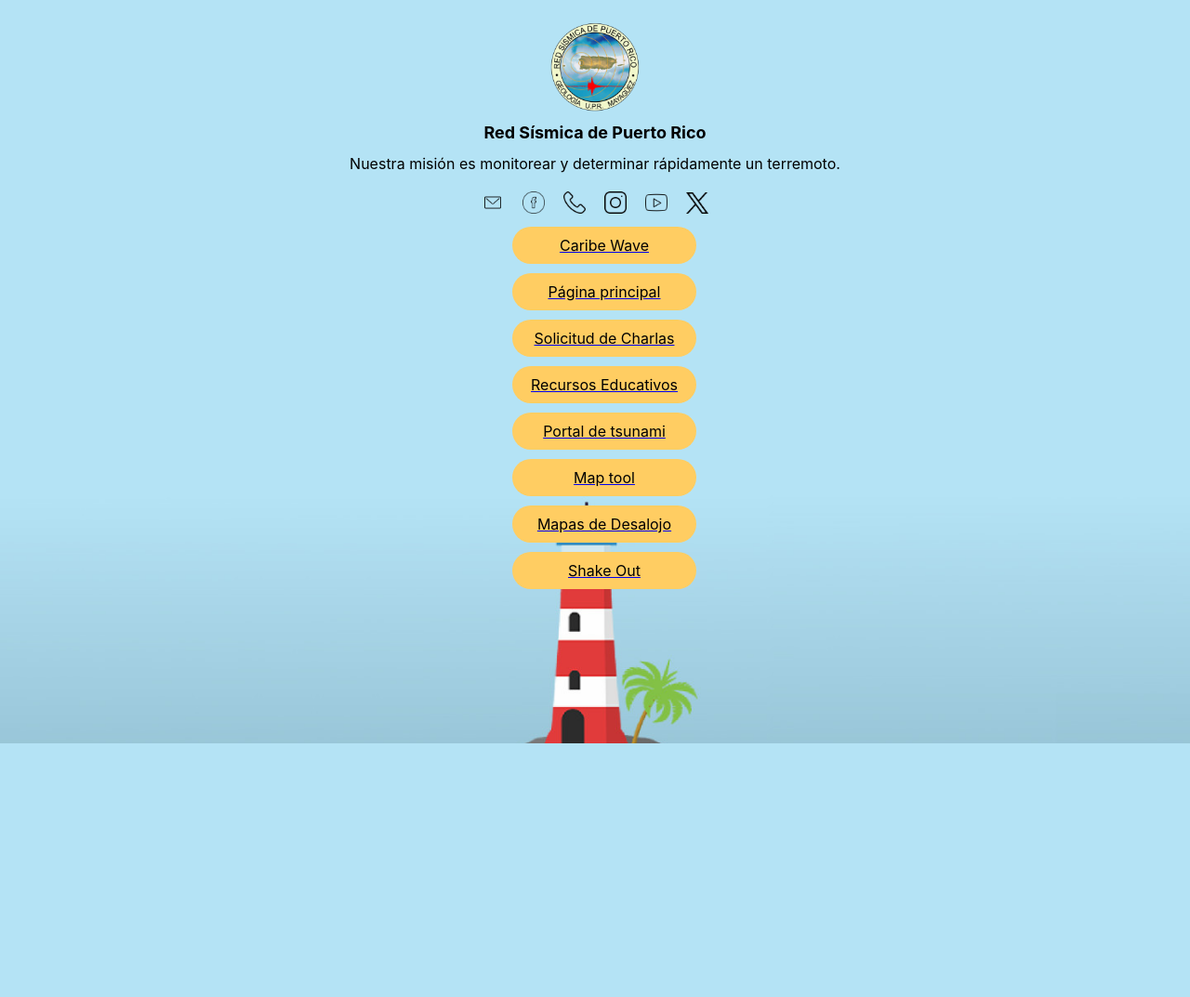
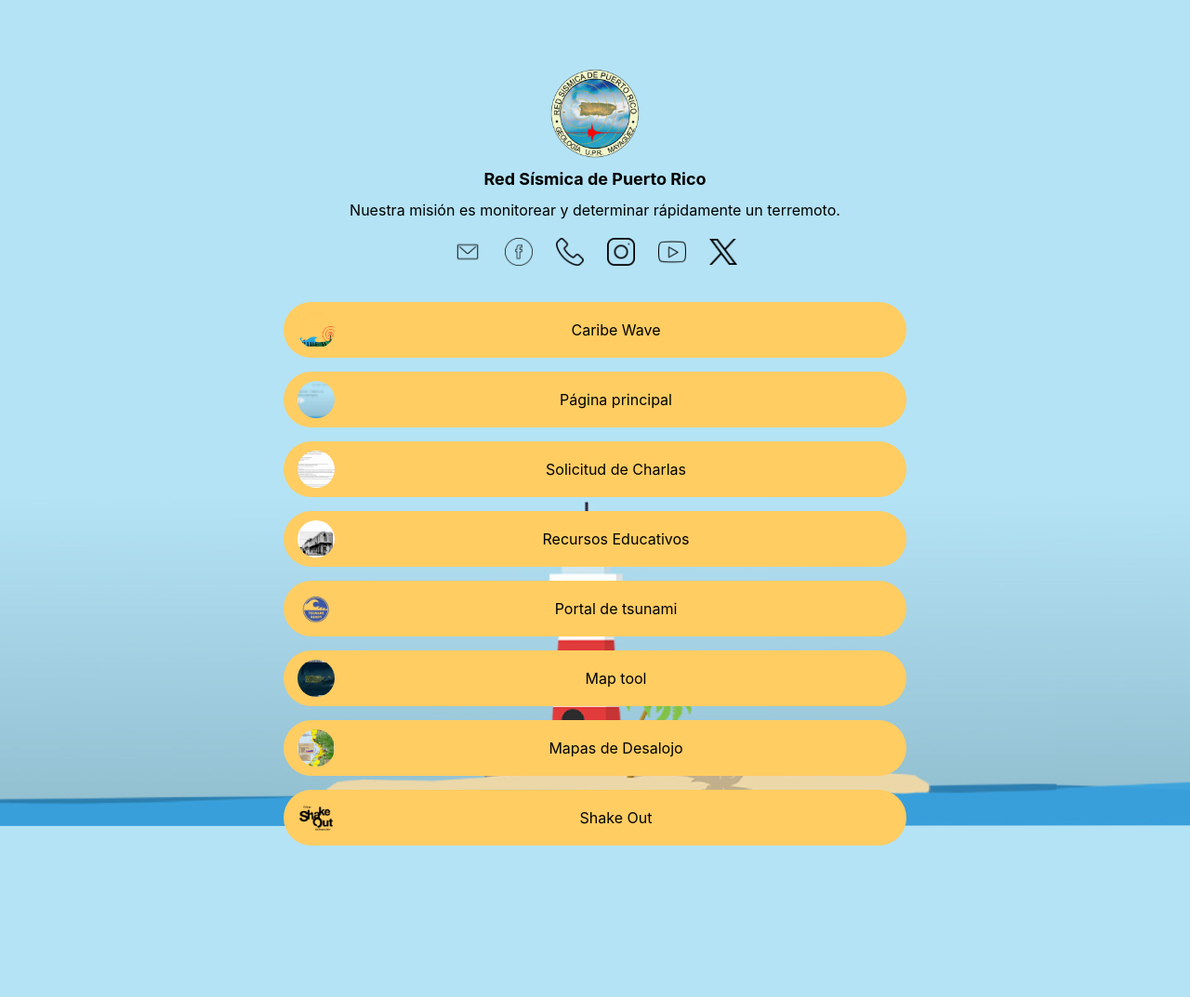
Before and after one commit to marcoyuuu/Biolink-replica, a PHP site: page / in a window 1280 px wide. Shown: the whole page at 93% size. Before the commit the page ends 800 px from the top, so only its background shows below. Run offline with PHP 8.4, Linux system fonts and the light colour scheme.

Commit message:
home page

```diff
--- a/index.php
+++ b/index.php
@@ -21,6 +21,7 @@
             background-image: url('assets/faro_bg.jpg');
             background-size: cover;
             background-attachment: fixed;
+            background-position: center;
             color: #000000;
             margin: 24px 0px 48px;
             padding: 0px 0px 100px;
@@ -31,9 +32,10 @@
             flex-direction: column;
             align-items: center;
             justify-content: center;
-            width: 100%;
+            max-width: 52.5%;
             /* Adjust based on preference */
             margin: auto;
+            width: 100%;
         }
 
         .display-image {
@@ -43,45 +45,46 @@
             display: block;
         }
 
+        .buttons-container {
+            display: flex;
+            flex-direction: column;
+            align-items: center;
+            width: 100%;
+        }
+
         .page-item-each {
+            background-color: #ffcd62;
+            border-radius: 50px;
+            width: 650px;
+            padding: 10px;
+            margin-bottom: 15px;
+            text-decoration: none;
+            color: #000000;
             display: flex;
             justify-content: center;
             align-items: center;
-            background-color: #ffcd62;
-            /* Button fill color */
-            border-radius: 30px;
-            /* Adjust as needed for oval shape */
-            width: 100%;
-            /* Match the size of the div wrapper */
-            text-align: center;
-            font-family: 'Inter', sans-serif;
-            padding: 10px;
-            /* Adjust padding to fit content */
-            margin: 10px auto;
-            /* Center buttons and add space between them */
             transition: all 0.3s ease;
-            /* Smooth transition for hover effect */
         }
 
         .page-item-each:hover {
             transform: scale(1.05);
-            /* Button grows on hover */
         }
 
-        /* Assuming you're adding an <img> inside .page-item-each for the photo */
         .page-item-each img {
-            width: 30px;
-            /* Adjust based on your preference */
-            height: 30px;
+            order: -1;
+            margin-left: 5px;
+            width: 40px;
+            height: 40px;
             border-radius: 50%;
-            margin-right: 15px;
-            /* Adjust based on your preference */
+            object-fit: cover;
         }
 
         .item-title {
             text-align: center;
             color: #000000;
             font-family: 'Inter', sans-serif;
+            flex-grow: 1;
+            text-align: center;
         }
 
         h1 {
@@ -111,20 +114,25 @@
         .icon-container {
             display: flex;
             justify-content: center;
-            gap: 20px;
+            gap: 25px;
             width: 5%;
             /* Set the container width to 50% of its parent */
             margin: auto;
             /* Center the container */
+            margin-bottom: 35px;
         }
 
         .icon-container img {
-            width: 24px;
+            width: 30px;
             /* Adjust the width as needed */
-            height: 24px;
+            height: 30px;
             /* Adjust the height to maintain aspect ratio */
             object-fit: contain;
             /* Ensures the image fits nicely without distortion */
+        }
+
+        .display-image {
+            margin-top: 50px;
         }
     </style>
 </head>
@@ -145,15 +153,39 @@
         </div>
 
         <!-- Botones -->
-        <div>
-            <a href="https://www.tsunamizone.org/puertorico/" class="page-item-each"><span class="item-title">Caribe Wave</span> </a>
-            <a href="https://redsismica.uprm.edu/" class="page-item-each"><span class="item-title">Página principal</span></a>
-            <a href="https://redsismica.uprm.edu/spanish/educacion/solicitud_conferencia.php" class="page-item-each"><span class="item-title">Solicitud de Charlas</span></a>
-            <a href="https://redsismica.uprm.edu/spanish/educacion/recursos_educativos.php" class="page-item-each"><span class="item-title">Recursos Educativos</span></a>
-            <a href="https://redsismica.uprm.edu/spanish/tsunami/" class="page-item-each"><span class="item-title">Portal de tsunami</span></a>
-            <a href="https://prddst.uprm.edu/" class="page-item-each"><span class="item-title">Map tool</span></a>
-            <a href="https://redsismica.uprm.edu/spanish/tsunami/mapas_desalojo.php" class="page-item-each"><span class="item-title">Mapas de Desalojo</span></a>
-            <a href="https://www.shakeout.org/puertorico/" class="page-item-each"><span class="item-title">Shake Out</span></a>
+        <div class="buttons-container">
+            <a href="https://www.tsunamizone.org/puertorico/" class="page-item-each">
+                <img src="assets/cwave.png" alt="Icon">
+                <span class="item-title">Caribe Wave</span>
+            </a>
+            <a href="https://redsismica.uprm.edu/" class="page-item-each">
+                <img src="assets/princ.png" alt="Icon">
+                <span class="item-title">Página principal</span>
+            </a>
+            <a href="https://redsismica.uprm.edu/spanish/educacion/solicitud_conferencia.php" class="page-item-each">
+                <img src="assets/char.png" alt="Icon">
+                <span class="item-title">Solicitud de Charlas</span>
+            </a>
+            <a href="https://redsismica.uprm.edu/spanish/educacion/recursos_educativos.php" class="page-item-each">
+                <img src="assets/edu.png" alt="Icon">
+                <span class="item-title">Recursos Educativos</span>
+            </a>
+            <a href="https://redsismica.uprm.edu/spanish/tsunami/" class="page-item-each">
+                <img src="assets/tsu.png" alt="Icon">
+                <span class="item-title">Portal de tsunami</span>
+            </a>
+            <a href="https://prddst.uprm.edu/" class="page-item-each">
+                <img src="assets/maptool.png" alt="Icon">
+                <span class="item-title">Map tool</span>
+            </a>
+            <a href="https://redsismica.uprm.edu/spanish/tsunami/mapas_desalojo.php" class="page-item-each">
+                <img src="assets/map.png" alt="Icon">
+                <span class="item-title">Mapas de Desalojo</span>
+                </a>
+            <a href="https://www.shakeout.org/puertorico/" class="page-item-each">
+                <img src="assets/shake.png" alt="Icon">
+                <span class="item-title">Shake Out</span>
+            </a>
         </div>
     </div>
 </body>
```
Also changed, not shown: assets/char.png (renamed from assets/QYCudj1ZWPKxFPFFRtnCqtziHZKQbCtn.png), assets/cwave.png (renamed from assets/cXmW4Oky6Zbc2XlQBZFpM5IZQOjbFY6i.png), assets/edu.png (renamed from assets/Jwzt41lKiodwg1CkjnIouvdKjuk7eUxg.png), assets/map.png (renamed from assets/NG3w4NI0CufJ1vQPWJeHneCSgNlStv5a.png), assets/maptool.png (renamed from assets/3FYvER7XR6ZFvTkB3pzSFaJYKazlDWc7.png), assets/princ.png (renamed from assets/RaGFqSFYkBVBRF4asoqys51mFPLO6a8M.png), assets/shake.png (renamed from assets/NMMHT6FCVBVV3frsrMow6i6E8zkXpWLj.png), assets/tsu.png (renamed from assets/Hr5EzJBp7JaHiGG8Z0qzSchVALRm6adh.png).
